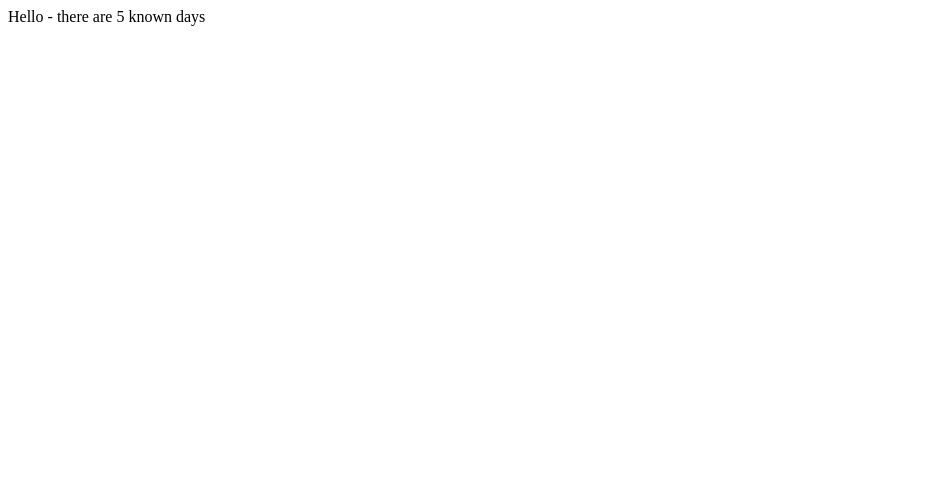
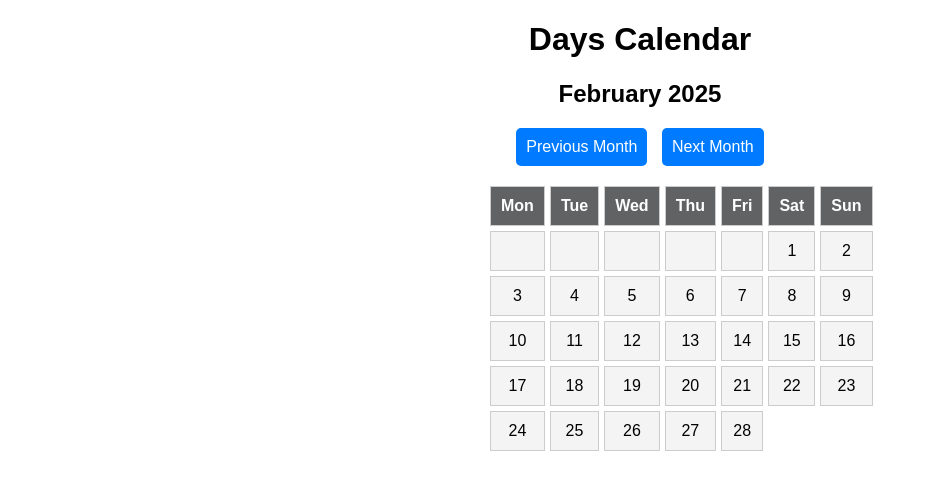
Before and after one commit to nadika-zavodovska/days-calendar-project, a plain HTML site: page index.html in a window 1280 px wide. Shown: the whole page, without its empty margins (0-928 px from the left). Drawn offline with Linux system fonts and the light colour scheme.

Commit message:
generate calendar, add styles

```diff
--- a/common.mjs
+++ b/common.mjs
@@ -1,17 +1,17 @@
 // This is a placeholder file which shows how you can define functions which can be used from both a browser script and a node script. You can delete the contents of the file once you have understood how it works.
 
-export function getGreeting() {
-    return "Hello";
-}
+// export function getGreeting() {
+//     return "Hello";
+// }
 
 //steps
 // fetch data from days
 // display data on page to make sure they working
 
 
-// 1 . Create an HTML page which, when loaded, displays a calendar.
+// 1 . Create an HTML page which, when loaded, displays a calendar. Done
 
-// 2. The calendar must show every day of the current month, each as a rectangle.
+// 2. The calendar must show every day of the current month, each as a rectangle. Done
 // Each row of rectangles must show one week. The first column must show Mondays.
 // The first day of the month must be shown in the first row.
 
--- a/index.html
+++ b/index.html
@@ -1,36 +1,23 @@
 <!DOCTYPE html>
-<html>
-    <head>
-        <script type="module" src="common.mjs"></script>
-        <script type="module" src="web.mjs"></script>
-    </head>
-    <body>
-        <h1>Days Calendar App</h1>
-        <div id="calendar">
-            <div id="calendar-header">
-                <button id="previous-month">Previous</button>
-                <select name="month-select" id="month">Month</select>
-                <select name="year-select" id="year">Year</select>
-                <button id="next-month">Next</button>
+<html lang="en">
+<head>
+  <meta charset="UTF-8">
+  <meta name="viewport" content="width=device-width, initial-scale=1.0">
+  <title>Days Calendar</title>
+  <script src="web.mjs"></script>
+  <link rel="stylesheet" href="styles.css">
+</head>
+<body>
+  <div class="calendar-container">
+    <h1>Days Calendar</h1>
+    <h2 id="title"></h2>
+    <div class="nav-buttons">
+      <button onclick="changeMonth(-1)">Previous Month</button>
+      <button onclick="changeMonth(1)">Next Month</button>
+    </div>
+    <div class="calendar" id="calendar"></div>
+  </div>
 
-            <table id="table">
-                <thead>
-                <tr>
-                    <th>Mon</th>
-                    <th>Tue</th>
-                    <th>Wed</th>
-                    <th>Thu</th>
-                    <th>Fri</th>
-                    <th>Sun</th>
-                </tr>
-            </thead>
-            <tbody></tbody>
-                </table>
-            </div>
-            <div id="agenda">
-                <p>Calendar data will appear here </p>
-            </div>
-        </div>
 
-    </body>
+</body>
 </html>
--- /dev/null
+++ b/styles.css
@@ -0,0 +1,57 @@
+body {
+    font-family: Arial, sans-serif;
+  }
+
+
+
+  .calendar-container {
+    text-align: center;
+  }
+
+  .calendar {
+    display: grid;
+    grid-template-columns: repeat(7, 1fr);
+    grid-gap: 5px;
+    max-width: 300px;
+    margin: 20px auto;
+  }
+
+  .calendar div {
+    padding: 10px;
+    text-align: center;
+    background-color: #f4f4f4;
+    border: 1px solid #ccc;
+  }
+
+  .calendar .header {
+    font-weight: bold;
+    background-color: #616264;
+    color: white;
+  }
+
+  .calendar .day {
+    cursor: pointer;
+  }
+
+  .calendar .day:hover {
+    background-color: #ddd;
+  }
+
+  .nav-buttons {
+    margin: 10px;
+  }
+
+  .nav-buttons button {
+    padding: 10px;
+    font-size: 16px;
+    cursor: pointer;
+    margin: 0 5px;
+    background-color: #007bff;
+    color: white;
+    border: none;
+    border-radius: 5px;
+  }
+
+  .nav-buttons button:hover {
+    background-color: #0056b3;
+  }
--- a/web.mjs
+++ b/web.mjs
@@ -3,9 +3,75 @@
 // Note that when running locally, in order to open a web page which uses modules, you must serve the directory over HTTP e.g. with https://www.npmjs.com/package/http-server
 // You can't open the index.html file using a file:// URL.
 
-import { getGreeting } from "./common.mjs";
-import daysData from "./days.json" with { type: "json" };
+//import { getGreeting } from "./common.mjs";
+//import daysData from "./days.json" with { type: "json" };
 
 window.onload = function() {
-    document.querySelector("body").innerText = `${getGreeting()} - there are ${daysData.length} known days`;
+   // document.querySelector("body").innerText = `${getGreeting()} - there are ${daysData.length} known days`;
+
 }
+
+let currentYear = new Date().getFullYear() // get full year
+let currentMonth = new Date().getMonth() // get current month
+
+function generateCalendar() {
+    const calendar = document.getElementById("calendar");
+    const calendarTitle =  document.getElementById("title");
+    const daysOfTheWeek =  ["Mon", "Tue", "Wed", "Thu", "Fri", "Sat", "Sun"];
+
+    // clear existing calendar
+    calendar.innerHTML = '';
+
+    const months = ["January", "February", "March", "April", "May", "June",
+                "July", "August", "September", "October", "November", "December"];
+
+    calendarTitle.textContent =  `${months[currentMonth]} ${currentYear}`;
+
+   // Generate header (days of the week)
+    daysOfTheWeek.forEach(day => {
+        const dayElement = document.createElement("div");
+        dayElement.textContent = day;
+        dayElement.classList.add("header");
+        calendar.appendChild(dayElement);
+    })
+
+    // Get the first day of the month (0 = Sunday, 1 = Monday, etc.)
+  const firstDayOfMonth = new Date(currentYear, currentMonth, 1).getDay();
+  const totalDaysInMonth = new Date(currentYear, currentMonth + 1, 0).getDate(); // Get the last date of the month
+
+  // Adjust the first day so Monday is the start of the calendar (1 = Monday, 7 = Sunday)
+  const adjustedFirstDay = (firstDayOfMonth === 0) ? 6 : firstDayOfMonth - 1; // Adjust Sunday (0) to index 6 (Saturday)
+
+  // Add empty slots for days before the first day of the month
+  for (let i = 0; i < adjustedFirstDay; i++) {
+    const emptySlot = document.createElement("div");
+    calendar.appendChild(emptySlot);
+  }
+
+  // Generate the days of the month
+  for (let i = 1; i <= totalDaysInMonth; i++) {
+    const dayElement = document.createElement("div");
+    dayElement.textContent = i;  // Dummy date
+    dayElement.classList.add("day");
+    calendar.appendChild(dayElement);
+  }
+}
+
+// Function to handle month navigation (forward or backward)
+function changeMonth(direction) {
+  currentMonth += direction;
+
+  // Adjust if the month goes out of range
+  if (currentMonth > 11) {
+    currentMonth = 0;  // January
+    currentYear++;
+  } else if (currentMonth < 0) {
+    currentMonth = 11; // December
+    currentYear--;
+  }
+
+  generateCalendar();
+}
+
+// Generate the calendar on page load
+window.onload = generateCalendar;
```
